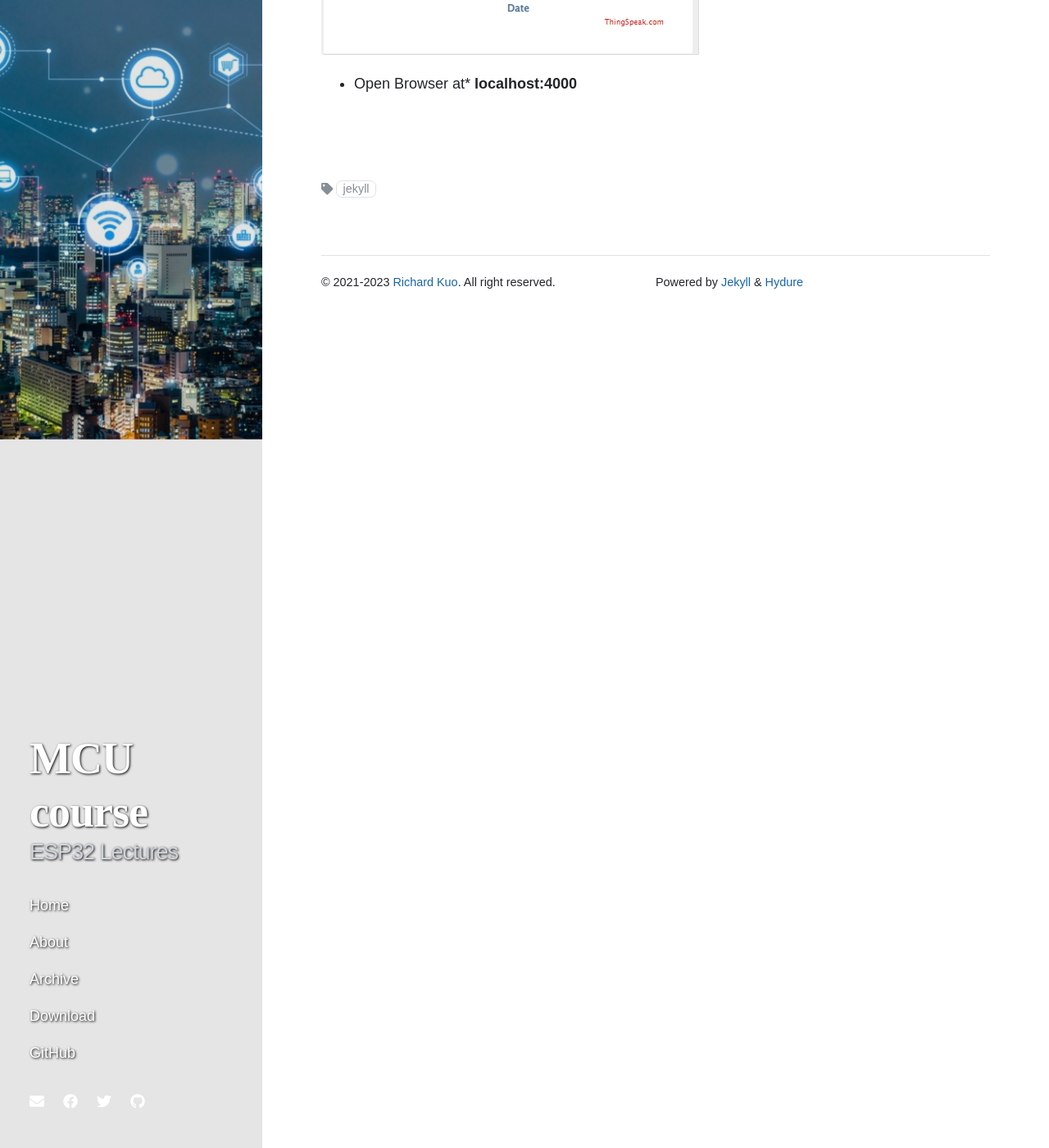
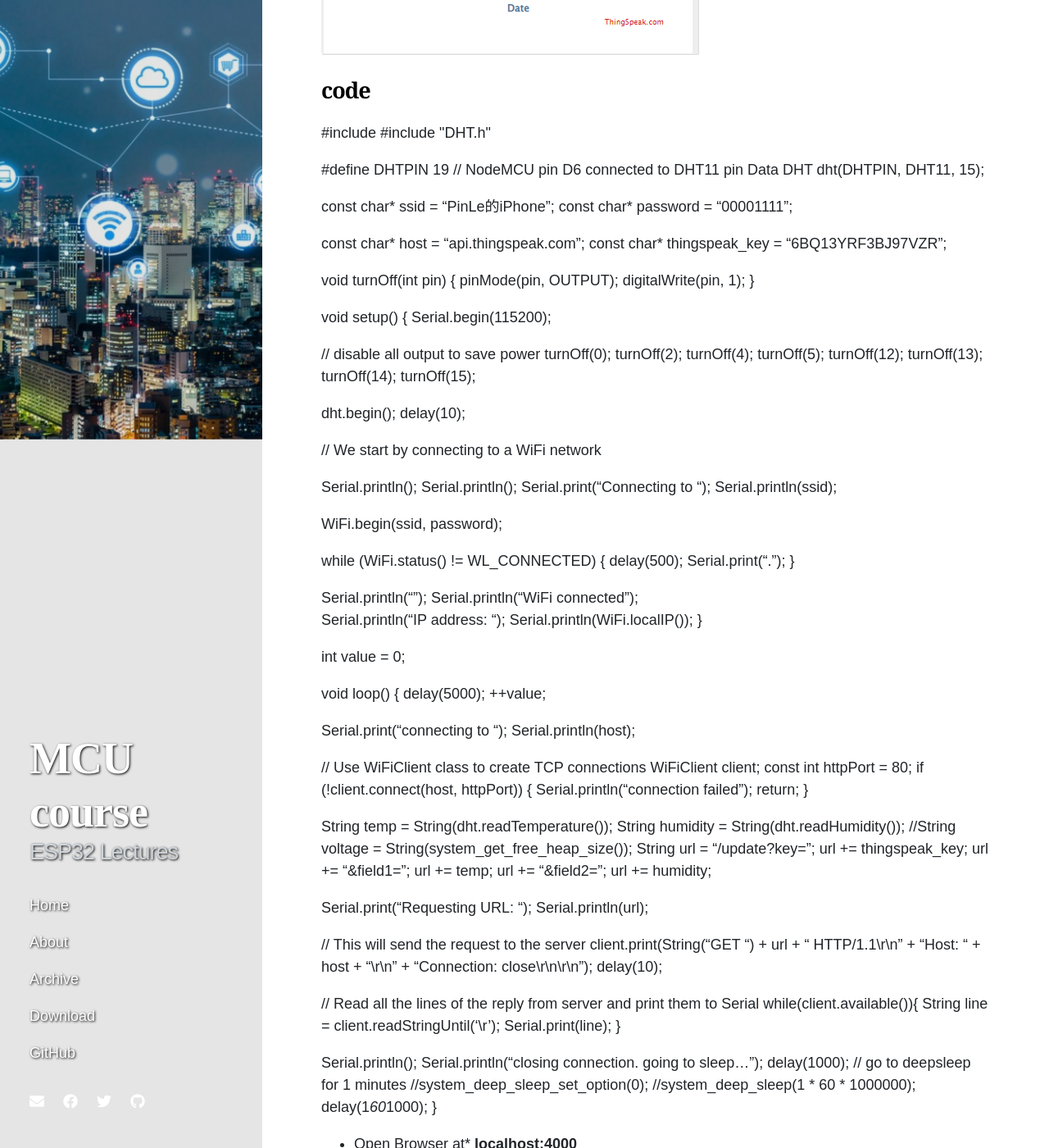
Before and after one commit to ziling819/MCU-project, a Jekyll site: the page built from _posts/2021-03-01-whats-jekyll.md, in a window 1280 px wide and 1400 px high, scrolled down 949 px. Shown: the whole window at 82% size. Built offline with Jekyll 4.4.1, drawn with Linux system fonts in a browser that asks for light colours; nearby versions of some CDN libraries.

Commit message:
Update 2021-03-01-whats-lot.md

```diff
--- a/_posts/2021-03-01-whats-jekyll.md
+++ b/_posts/2021-03-01-whats-jekyll.md
@@ -11,7 +11,112 @@ tags: [jekyll]
 
 ## temperature
 ![](https://github.com/ziling819/MCU-project/blob/main/_data/1233.png?raw=true)
+## code
+#include <WiFi.h>
+#include "DHT.h"
 
+#define DHTPIN 19     // NodeMCU pin D6 connected to DHT11 pin Data
+DHT dht(DHTPIN, DHT11, 15);
+
+const char* ssid     = "PinLe的iPhone";
+const char* password = "00001111";
+
+
+const char* host = "api.thingspeak.com";
+const char* thingspeak_key = "6BQ13YRF3BJ97VZR";
+
+void turnOff(int pin) {
+  pinMode(pin, OUTPUT);
+  digitalWrite(pin, 1);
+}
+
+void setup() {
+  Serial.begin(115200);
+
+  // disable all output to save power
+  turnOff(0);
+  turnOff(2);
+  turnOff(4);
+  turnOff(5);
+  turnOff(12);
+  turnOff(13);
+  turnOff(14);
+  turnOff(15);
+
+  dht.begin();
+  delay(10);
+
+
+  // We start by connecting to a WiFi network
+
+  Serial.println();
+  Serial.println();
+  Serial.print("Connecting to ");
+  Serial.println(ssid);
+
+  WiFi.begin(ssid, password);
+
+  while (WiFi.status() != WL_CONNECTED) {
+    delay(500);
+    Serial.print(".");
+  }
+
+  Serial.println("");
+  Serial.println("WiFi connected");
+  Serial.println("IP address: ");
+  Serial.println(WiFi.localIP());
+}
+
+int value = 0;
+
+void loop() {
+  delay(5000);
+  ++value;
+
+  Serial.print("connecting to ");
+  Serial.println(host);
+
+  // Use WiFiClient class to create TCP connections
+  WiFiClient client;
+  const int httpPort = 80;
+  if (!client.connect(host, httpPort)) {
+    Serial.println("connection failed");
+    return;
+  }
+
+  String temp = String(dht.readTemperature());
+  String humidity = String(dht.readHumidity());
+  //String voltage = String(system_get_free_heap_size());
+  String url = "/update?key=";
+  url += thingspeak_key;
+  url += "&field1=";
+  url += temp;
+  url += "&field2=";
+  url += humidity;
+
+  Serial.print("Requesting URL: ");
+  Serial.println(url);
+
+  // This will send the request to the server
+  client.print(String("GET ") + url + " HTTP/1.1\r\n" +
+               "Host: " + host + "\r\n" +
+               "Connection: close\r\n\r\n");
+  delay(10);
+
+  // Read all the lines of the reply from server and print them to Serial
+  while(client.available()){
+    String line = client.readStringUntil('\r');
+    Serial.print(line);
+  }
+
+  Serial.println();
+  Serial.println("closing connection. going to sleep...");
+  delay(1000);
+  // go to deepsleep for 1 minutes
+  //system_deep_sleep_set_option(0);
+  //system_deep_sleep(1 * 60 * 1000000);
+  delay(1*60*1000);
+}
 
 * Open Browser at* **localhost:4000**<br>
 
```
